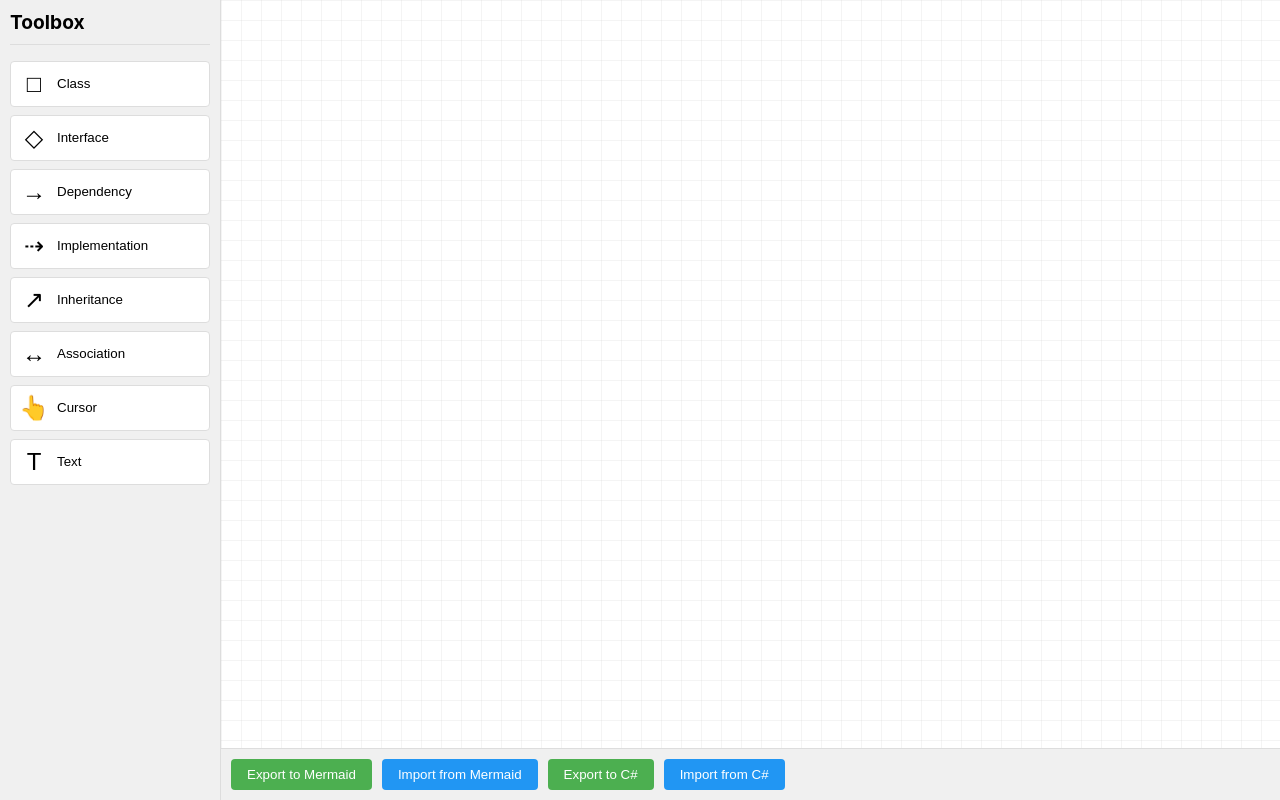
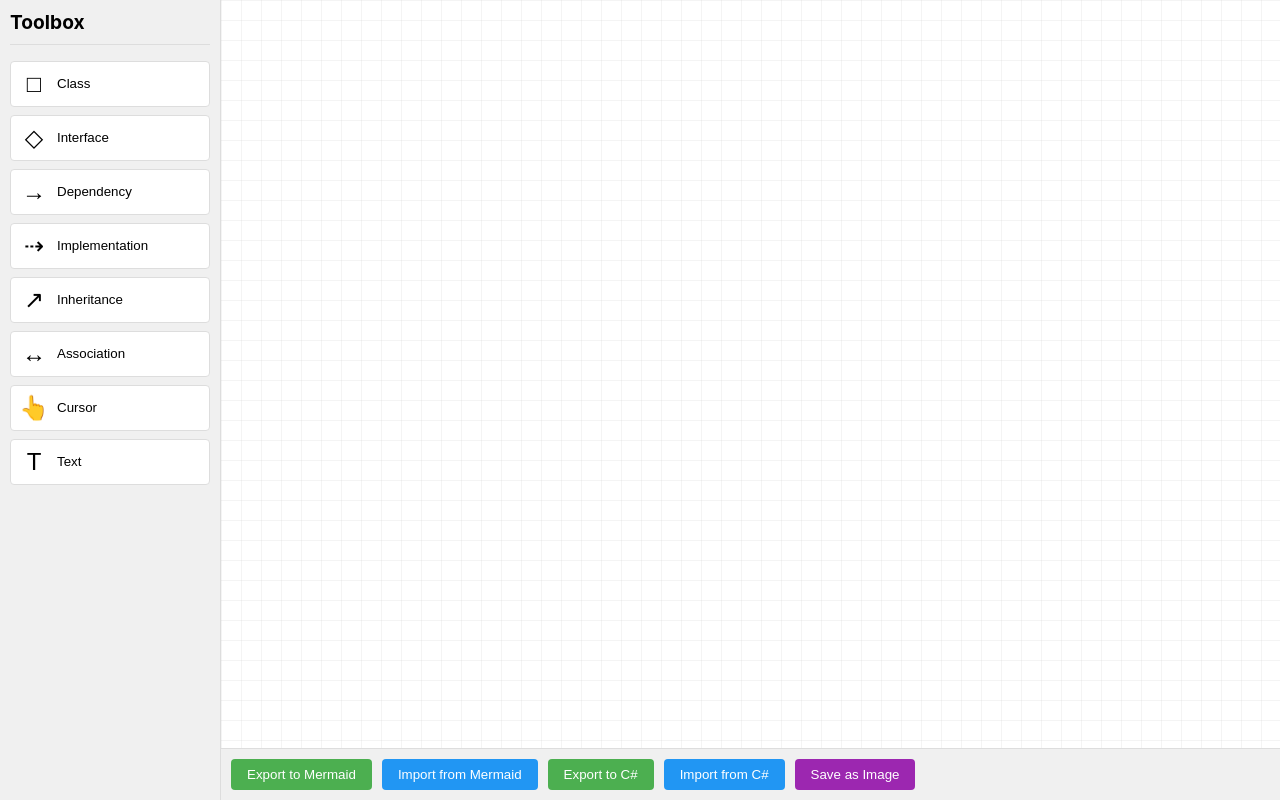
Before and after one commit to CodeMachine0121/Uml-tools, a Svelte app: page / in a window 1280 px wide. Built offline with nearby package versions, Linux system fonts and the light colour scheme.

Commit message:
feat: add functionality to save the canvas as an image using html2canvas

```diff
--- a/package.json
+++ b/package.json
@@ -18,6 +18,7 @@
     "vite": "^5.1.4"
   },
   "dependencies": {
+    "html2canvas": "^1.4.1",
     "mermaid": "^10.8.0",
     "uuid": "^9.0.1"
   }
--- a/src/application/services/DiagramService.ts
+++ b/src/application/services/DiagramService.ts
@@ -192,14 +192,14 @@ export class DiagramService implements DiagramUseCases {
 
         // Add attributes
         if (element.properties && element.properties.attributes && element.properties.attributes.length > 0) {
-          element.properties.attributes.forEach(attr => {
+          element.properties.attributes.forEach((attr: string) => {
             mermaidCode += `    ${attr}\n`;
           });
         }
 
         // Add methods
         if (element.properties && element.properties.methods && element.properties.methods.length > 0) {
-          element.properties.methods.forEach(method => {
+          element.properties.methods.forEach((method: string) => {
             mermaidCode += `    ${method}()\n`;
           });
         }
@@ -374,7 +374,7 @@ export class DiagramService implements DiagramUseCases {
 
         // Add attributes as properties
         if (element.properties && element.properties.attributes && element.properties.attributes.length > 0) {
-          element.properties.attributes.forEach(attr => {
+          element.properties.attributes.forEach((attr: string) => {
             // Simple conversion - in a real implementation, we would parse the attribute syntax
             csharpCode += `    public string ${attr} { get; set; }\n`;
           });
@@ -383,7 +383,7 @@ export class DiagramService implements DiagramUseCases {
 
         // Add methods
         if (element.properties && element.properties.methods && element.properties.methods.length > 0) {
-          element.properties.methods.forEach(method => {
+          element.properties.methods.forEach((method: string) => {
             // Simple conversion - in a real implementation, we would parse the method syntax
             csharpCode += `    public void ${method}()\n    {\n        // Method implementation\n    }\n`;
           });
@@ -395,7 +395,7 @@ export class DiagramService implements DiagramUseCases {
 
         // Add methods for interface
         if (element.properties && element.properties.methods && element.properties.methods.length > 0) {
-          element.properties.methods.forEach(method => {
+          element.properties.methods.forEach((method: string)=> {
             // Interfaces have method signatures without implementation
             csharpCode += `    void ${method}();\n`;
           });
--- a/src/presentation/pages/UmlEditor.svelte
+++ b/src/presentation/pages/UmlEditor.svelte
@@ -1,5 +1,6 @@
 <script lang="ts">
   import { onMount } from 'svelte';
+  import html2canvas from 'html2canvas';
   import Toolbox from '../components/Toolbox.svelte';
   import Canvas from '../components/Canvas.svelte';
   import MermaidPanel from '../components/MermaidPanel.svelte';
@@ -112,6 +113,40 @@
     mermaidCode = '';
     showMermaidPanel = true;
   }
+
+  async function saveAsImage() {
+    if (!currentDiagram) return;
+
+    // Get the canvas element
+    const canvasElement = document.querySelector('.canvas-container .canvas') as HTMLElement;
+    if (!canvasElement) return;
+
+    try {
+      // Use html2canvas to convert the canvas to an image
+      const canvas = await html2canvas(canvasElement, {
+        backgroundColor: '#f5f5f5',
+        scale: 2, // Higher scale for better quality
+        logging: false,
+        useCORS: true
+      });
+
+      // Convert the canvas to a data URL
+      const dataUrl = canvas.toDataURL('image/png');
+
+      // Create a download link
+      const link = document.createElement('a');
+      link.download = `${currentDiagram.name || 'diagram'}.png`;
+      link.href = dataUrl;
+
+      // Trigger the download
+      document.body.appendChild(link);
+      link.click();
+      document.body.removeChild(link);
+    } catch (error) {
+      console.error('Error saving image:', error);
+      alert('Failed to save image. Please try again.');
+    }
+  }
 </script>
 
 <div class="editor-container">
@@ -135,6 +170,7 @@
       <button class="import-button" on:click={openMermaidImport}>Import from Mermaid</button>
       <button on:click={exportToCSharp}>Export to C#</button>
       <button class="import-button" on:click={() => { csharpCode = ''; showCSharpPanel = true; }}>Import from C#</button>
+      <button class="save-image-button" on:click={saveAsImage}>Save as Image</button>
     </div>
 
     {#if showMermaidPanel}
@@ -204,4 +240,12 @@
   .import-button:hover {
     background-color: #0b7dda;
   }
+
+  .save-image-button {
+    background-color: #9C27B0;
+  }
+
+  .save-image-button:hover {
+    background-color: #7B1FA2;
+  }
 </style>
```
Also changed, not shown: 2 other files (tests, documents, lock files or other folders).
